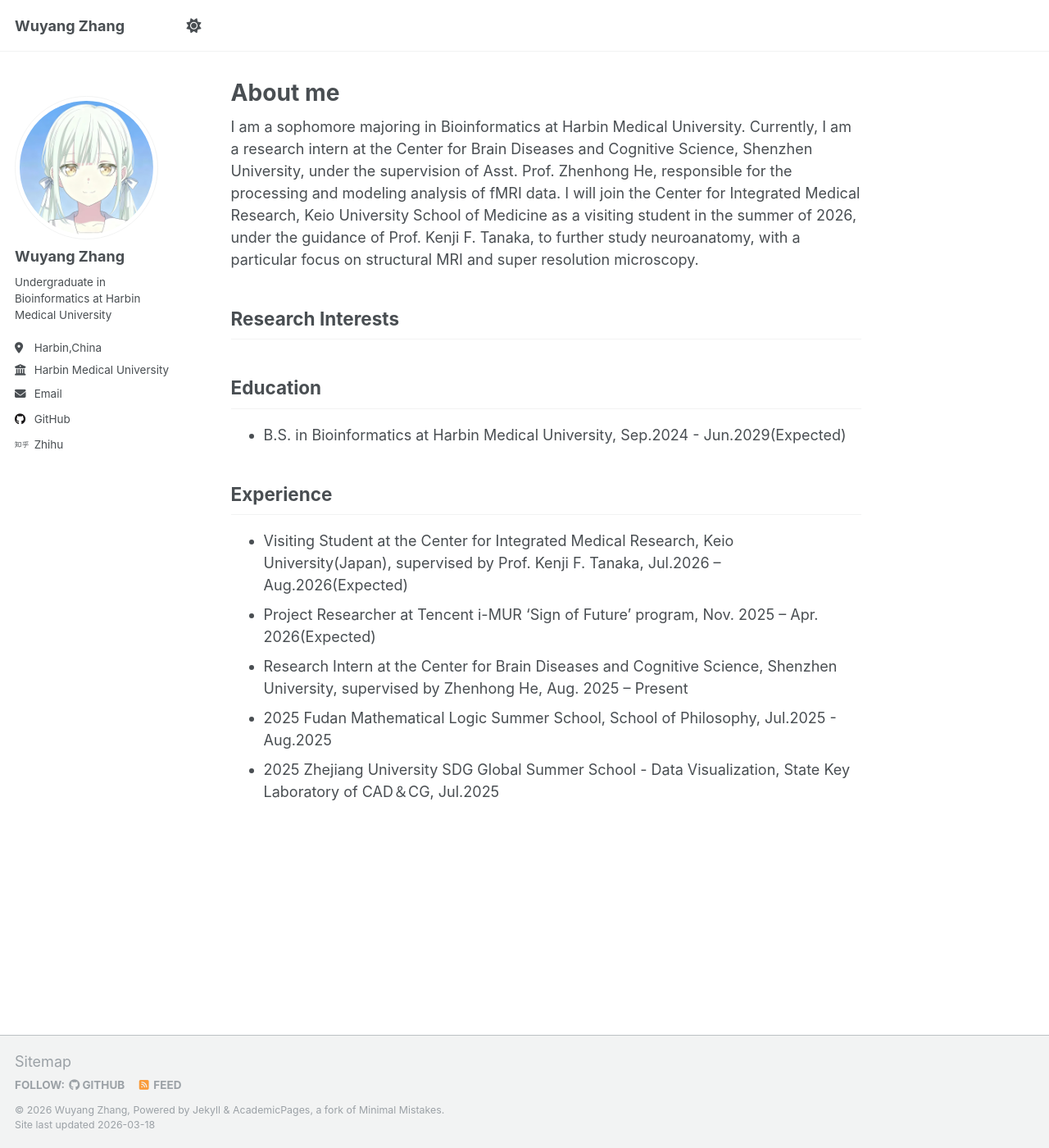
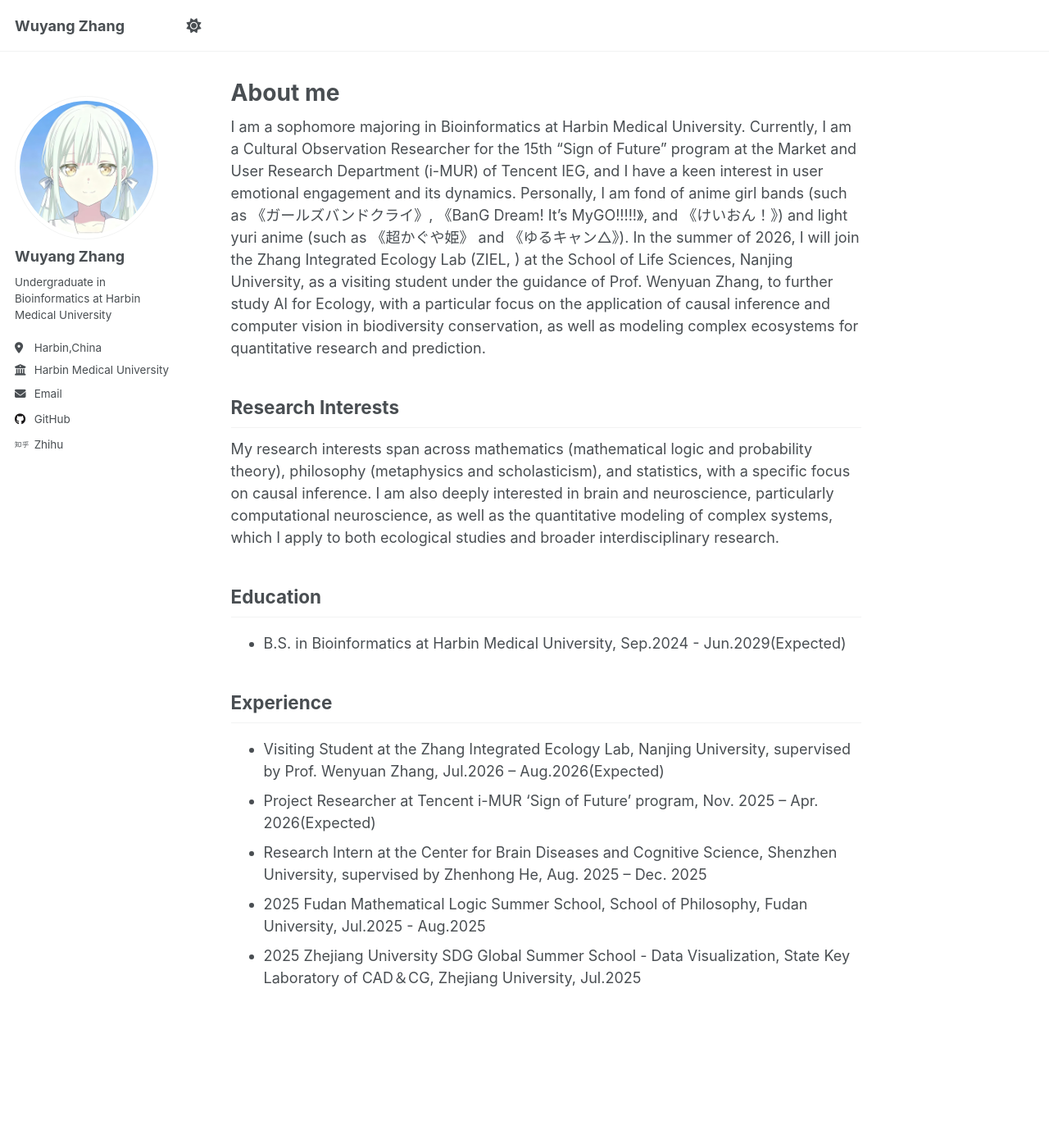
Before and after one commit to Gloridew/Gloridew.github.io, a Jekyll site: the page built from _pages/about.md, in a window 1280 px wide and 1400 px high. Shown: the whole window at 82% size. Built offline with Jekyll 4.4.1, drawn with Linux system fonts in a browser that asks for light colours; a script that is not in the unit is left out.

Commit message:
Update about.md

```diff
--- a/_pages/about.md
+++ b/_pages/about.md
@@ -8,16 +8,17 @@
 ---
 
 
-I am a sophomore majoring in Bioinformatics at Harbin Medical University. Currently, I am a research intern at the Center for Brain Diseases and Cognitive Science, Shenzhen University, under the supervision of Asst. Prof. Zhenhong He, responsible for the processing and modeling analysis of fMRI data. I will join the Center for Integrated Medical Research, Keio University School of Medicine as a visiting student in the summer of 2026, under the guidance of Prof. Kenji F. Tanaka, to further study neuroanatomy, with a particular focus on structural MRI and super resolution microscopy.
+I am a sophomore majoring in Bioinformatics at Harbin Medical University. Currently, I am a Cultural Observation Researcher for the 15th "Sign of Future" program at the Market and User Research Department (i-MUR) of Tencent IEG, and I have a keen interest in user emotional engagement and its dynamics. Personally, I am fond of anime girl bands (such as 《ガールズバンドクライ》, 《BanG Dream! It's MyGO!!!!!》, and 《けいおん！》) and light yuri anime (such as 《超かぐや姫》 and 《ゆるキャン△》). In the summer of 2026, I will join the Zhang Integrated Ecology Lab (ZIEL, <wenyuanzhang.com>) at the School of Life Sciences, Nanjing University, as a visiting student under the guidance of Prof. Wenyuan Zhang, to further study AI for Ecology, with a particular focus on the application of causal inference and computer vision in biodiversity conservation, as well as modeling complex ecosystems for quantitative research and prediction.
 
 ## Research Interests
+My research interests span across mathematics (mathematical logic and probability theory), philosophy (metaphysics and scholasticism), and statistics, with a specific focus on causal inference. I am also deeply interested in brain and neuroscience, particularly computational neuroscience, as well as the quantitative modeling of complex systems, which I apply to both ecological studies and broader interdisciplinary research.
 
 ## Education
 - B.S. in Bioinformatics at Harbin Medical University, Sep.2024 - Jun.2029(Expected)
 
 ## Experience
-- Visiting Student at the Center for Integrated Medical Research, Keio University(Japan), supervised by Prof. Kenji F. Tanaka, Jul.2026 – Aug.2026(Expected)
+- Visiting Student at the Zhang Integrated Ecology Lab, Nanjing University, supervised by Prof. Wenyuan Zhang, Jul.2026 – Aug.2026(Expected)
 - Project Researcher at Tencent i-MUR 'Sign of Future' program, Nov. 2025 – Apr. 2026(Expected)
-- Research Intern at the Center for Brain Diseases and Cognitive Science, Shenzhen University, supervised by Zhenhong He, Aug. 2025 – Present
-- 2025 Fudan Mathematical Logic Summer School, School of Philosophy, Jul.2025 - Aug.2025
-- 2025 Zhejiang University SDG Global Summer School - Data Visualization, State Key Laboratory of CAD＆CG, Jul.2025
+- Research Intern at the Center for Brain Diseases and Cognitive Science, Shenzhen University, supervised by Zhenhong He, Aug. 2025 – Dec. 2025
+- 2025 Fudan Mathematical Logic Summer School, School of Philosophy, Fudan University, Jul.2025 - Aug.2025
+- 2025 Zhejiang University SDG Global Summer School - Data Visualization, State Key Laboratory of CAD＆CG, Zhejiang University, Jul.2025
```
